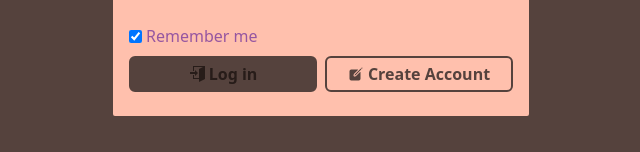
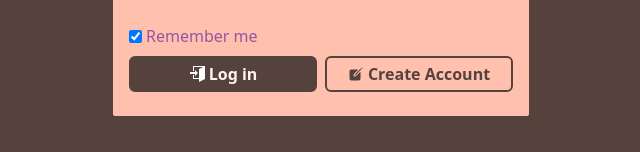
Before and after one commit to raziqali0306/pm-next, a Next.js app: page / in a window 1280 px wide. Shown: the part 336-488 px from the top of the page, without its empty margins (319-959 px from the left). Built offline with nearby package versions, Linux system fonts and the light colour scheme.

Commit message:
minor fixed

```diff
--- a/components/login_page.tsx
+++ b/components/login_page.tsx
@@ -89,8 +89,8 @@ function LoginPage() {
                     </div>
                     <div className="inline-flex items-center gap-2 w-full justify-around font-semibold">
                         <div className="cursor-pointer w-full inline-flex gap-1 items-center justify-center text-secondaryParagraph text-center py-1 rounded-md bg-primary border-2 border-primary">
-                            <ImEnter />
-                            <input type="submit" value="Log in" className='cursor-pointer'/>
+                            <ImEnter color="white" />
+                            <input type="submit" value="Log in" className='cursor-pointer text-primaryParagraph'/>
                         </div>
                         <Link href='/register' passHref>
                             <div className="cursor-pointer w-full inline-flex gap-1 items-center justify-center text-center py-1 rounded-md border-primary border-2">
--- a/components/navbar.tsx
+++ b/components/navbar.tsx
@@ -4,7 +4,7 @@ import { Disclosure, Menu, Transition } from '@headlessui/react'
 import { IoCloseSharp } from 'react-icons/io5'
 import { GrMenu } from 'react-icons/gr'
 import { CgProfile } from 'react-icons/cg'
-
+import { FaLock } from 'react-icons/fa'
 
 const user = {
   name: 'Tom Cook',
@@ -43,8 +43,9 @@ function Navbar() {
               <div className="max-w-7xl mx-auto px-4 sm:px-6 lg:px-8">
                 <div className="flex items-center justify-between h-16">
                   <div className="flex items-center">
-                    <div className="">
-                        <p className='text-3xl text-secondaryHeading tracking-widest font-bold'>VAULT</p>
+                    <div className="inline-flex items-center gap-2">
+                      <FaLock color="#271c19" className='w-6 h-6 mt-auto mb-1' />
+                      <p className='text-3xl text-secondaryHeading tracking-widest font-bold'>VAULT</p>
                     </div>
                     <div className="hidden md:block">
                       <div className="ml-10 flex items-baseline space-x-4">
--- a/components/register_page.tsx
+++ b/components/register_page.tsx
@@ -71,7 +71,7 @@ function RegisterPage() {
                     </div>
                     <div className="inline-flex items-center gap-2 w-full justify-around font-semibold">
                         <div className="w-full text-secondaryParagraph text-center py-1 rounded-md bg-primary border-2 border-primary cursor-pointer">
-                            <input type="submit" value="Submit" className='font-semibold cursor-pointer focus:opacity-50 w-full'/>
+                            <input type="submit" value="Submit" className='text-primaryParagraph font-semibold cursor-pointer focus:opacity-50 w-full'/>
                         </div>
                         <div className="cursor-pointer w-full text-center py-1 rounded-md border-primary border-2" onClick={() => Router.back()}>
                             Cancel
--- a/pages/app/index.tsx
+++ b/pages/app/index.tsx
@@ -1,5 +1,3 @@
-import Router from "next/router";
-import { useEffect } from "react";
 import Navbar from "../../components/navbar";
 
 function App() {
@@ -7,6 +5,7 @@ function App() {
     return (
         <div>
             <Navbar />
+
         </div>
     )
 }
--- a/tailwind.config.js
+++ b/tailwind.config.js
@@ -9,8 +9,8 @@ module.exports = {
         primary: '#55423d',
         secondary: '#ffc0ad',
         primaryHeading: '#fffffe',
+        primaryParagraph: '#fff3ec',
         secondaryHeading: '#271c19',
-        primaryParagraph: '#fff3ec',
         secondaryParagraph: '#271c19',
         highlight: '#9656a1',
       },
```
